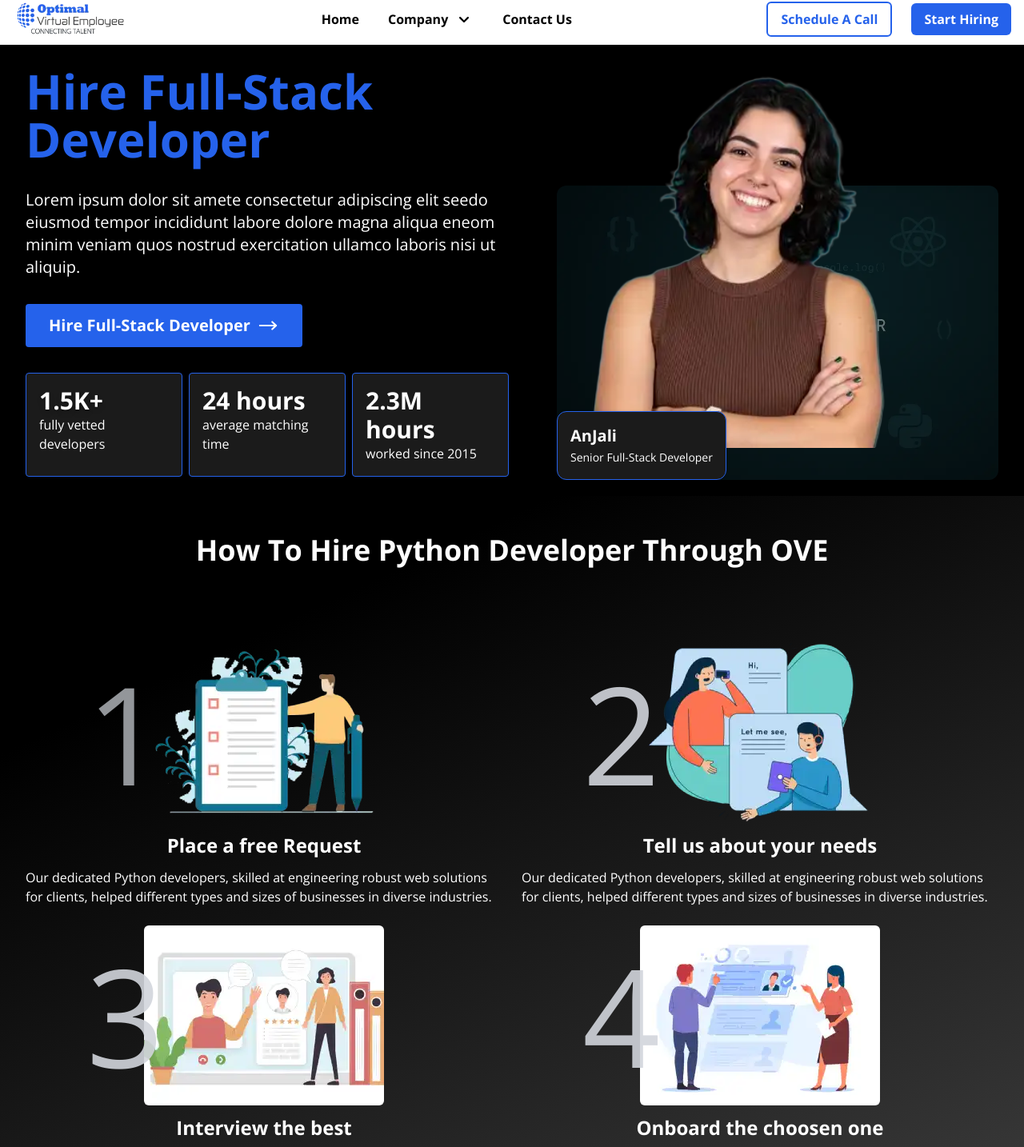
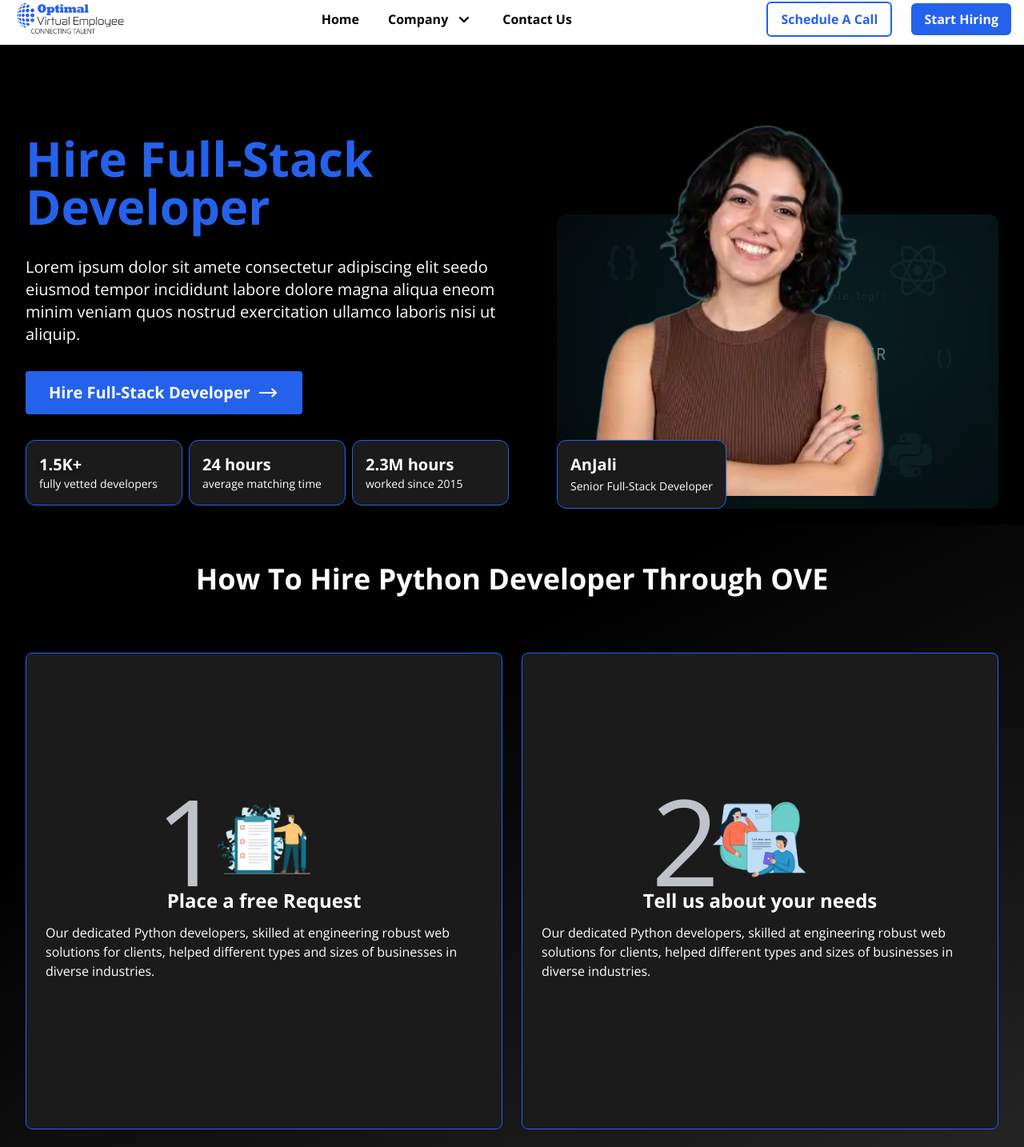
Before and after one commit to faizdev007/OVE_Web, a Next.js app: page /hire in a window 1280 px wide. Shown: the part 8-1442 px from the top of the page at 80% size. Built offline with nearby package versions, Linux system fonts and the light colour scheme; what tailwindcss-animated would draw is missing.

Commit message:
update testimonial and header and hire steps

```diff
--- a/app/hire/page.tsx
+++ b/app/hire/page.tsx
@@ -60,11 +60,39 @@ export default function Hire()
         ['Management Fee', '$799 (Fixed Fee)', '15–30% of total bill', '10–25% of total bill', '20–40% of total bill']
         ]
     };
+
+    const steps = [
+        {
+        step: 1,
+        title: "Place a free Request",
+        description: "Our dedicated Python developers, skilled at engineering robust web solutions for clients, helped different types and sizes of businesses in diverse industries.",
+        imgSrc: "/assets/hire/step1.webp"
+        },
+        {
+        step: 2,
+        title: "Tell us about your needs",
+        description: "Our dedicated Python developers, skilled at engineering robust web solutions for clients, helped different types and sizes of businesses in diverse industries.",
+        imgSrc: "/assets/hire/step2.webp"
+        },
+        {
+        step: 3,
+        title: "Interview the best",
+        description: "Our dedicated Python developers, skilled at engineering robust web solutions for clients, helped different types and sizes of businesses in diverse industries.",
+        imgSrc: "/assets/hire/step3.webp"
+        },
+        {
+        step: 4,
+        title: "Onboard the choosen one",
+        description: "Our dedicated Python developers, skilled at engineering robust web solutions for clients, helped different types and sizes of businesses in diverse industries.",
+        imgSrc: "/assets/hire/step4.webp"
+        }
+    ];
+
     return(
         <>
-            <div className="relative -top-15 2xl:top-0">
+            <div className="relative 2xl:top-0">
                 <section className="bg-black xl:h-max pt-16 lg:flex gap-2 dark:bg-gray-800 text-white relative px-4 sm:px-6 lg:px-8 mx-auto">
-                    <div className="flex w-full flex-col h-full justify-between gap-8 items-center md:items-start py-6">
+                    <div className="flex w-full flex-col h-full mt-6 justify-between gap-8 items-center md:items-start py-6">
                         <h1 className="text-oveblue md:text-6xl text-4xl font-bold">Hire Full-Stack Developer</h1>
                         <p className="md:text-xl">Lorem ipsum dolor sit amete consectetur adipiscing elit seedo eiusmod tempor incididunt labore dolore magna aliqua eneom minim veniam quos nostrud exercitation ullamco laboris nisi ut aliquip. </p>
                         <button className="bg-oveblue p-2 rounded w-max md:text-xl hover:bg-blue-700 px-6 font-bold border-5 border-oveblue/90 cursor-pointer flex gap-2 items-center hover:border-oveblue/50">Hire Full-Stack Developer
@@ -73,17 +101,17 @@ export default function Hire()
                             </svg>
                         </button>
                         <div className="grid md:grid-cols-3 gap-2 w-full">
-                            <div className="bg-boxFill p-4 rounded border border-oveblue drop-shadow-sm shadow-white">
-                                <h3 className="text-3xl font-bold text-shadow-lg">1.5K+</h3>
-                                <p>fully vetted developers</p>
+                            <div className="bg-boxFill p-4 rounded-xl border border-oveblue drop-shadow-sm shadow-white">
+                                <h3 className="md:text-xl font-bold text-shadow-lg">1.5K+</h3>
+                                <p className="text-xs md:text-sm">fully vetted developers</p>
                             </div>
-                            <div className="bg-boxFill p-4 rounded border border-oveblue drop-shadow-sm shadow-white">
-                                <h3 className="text-3xl font-bold">24 hours</h3>
-                                <p>average matching time</p>
+                            <div className="bg-boxFill p-4 rounded-xl border border-oveblue drop-shadow-sm shadow-white">
+                                <h3 className="md:text-xl font-bold">24 hours</h3>
+                                <p  className="text-xs md:text-sm">average matching time</p>
                             </div>
-                            <div className="bg-boxFill p-4 rounded border border-oveblue drop-shadow-sm shadow-white">
-                                <h3 className="text-3xl font-bold">2.3M hours</h3>
-                                <p>worked since 2015</p>
+                            <div className="bg-boxFill p-4 rounded-xl border border-oveblue drop-shadow-sm shadow-white">
+                                <h3 className="md:text-xl font-bold">2.3M hours</h3>
+                                <p  className="text-xs md:text-sm">worked since 2015</p>
                             </div>
                         </div>
                     </div>
@@ -95,46 +123,24 @@ export default function Hire()
                             <Image loading="lazy" src={'/assets/hire/anjali.png'} alt="developer" width={500} height={500} className="relative z-40"/>
                             <div className="absolute border border-oveblue z-40 bg-boxFill bottom-0 p-4 rounded-xl shadow-sm drop-shadow">
                                 <h3 className="md:text-xl font-bold">AnJali</h3>
-                                <span className="text-sm">Senior Full-Stack Developer</span>
+                                <span className="text-xs md:text-sm">Senior Full-Stack Developer</span>
                             </div>
                         </div>
                     </div>
                 </section>
                 <section className="py-12 blackgradiant text-white flex flex-col gap-6 relative px-4 py-2 sm:px-6 lg:px-8 mx-auto">
-                    <h2 className="mb-18 capitalize text-center font-bold md:text-4xl text-3xl">How to Hire Python developer through OVE</h2>
-                    <div className="grid md:grid-cols-2 gap-6 mb-6">
-                        <div className="flex relative flex-col items-center gap-3">
-                            <div className="relative z-10 w-max px-18 flex flex-col justify-center items-center">
-                                <span className="text-[170px] z-20 text-gray-300/70 absolute start-0 w-full h-full flex items-center ">1</span>
-                                <Image alt="imge" src={'/assets/hire/step1.webp'} width={400} height={400} className="w-auto h-auto rounded-md"/>
+                    <h2 className="mb-12 capitalize text-center font-bold md:text-4xl text-3xl">How to Hire Python developer through OVE</h2>
+                    <div className="grid md:grid-cols-2 2xl:grid-cols-4 gap-6 2xl:gap-4 mb-6">
+                        {steps.map((step, index) => (
+                            <div key={index} className="flex aspect-[1/1] max-h-[300] w-full flex-col justify-center items-center relative items-center gap-3 bg-boxFill p-6 rounded-lg border border-oveblue hover:border-oveblue/50 transition-all duration-300">
+                                <div className="relative w-max z-10 px-18 flex flex-col justify-center items-center">
+                                    <span className="text-[150px] z-20 text-gray-300/90 absolute start-0 w-full h-full hover:scale-125 transition-all flex items-center">{step.step}</span>
+                                    <Image alt="imge" src={step.imgSrc} width={400} height={400} className="w-32 h-auto rounded-md"/>
+                                </div>
+                                <h3 className="md:text-2xl text-center text-xl font-bold">{step.title}</h3>
+                                <p>{step.description}</p>
                             </div>
-                            <h3 className="md:text-2xl text-center text-xl font-bold">Place a free Request</h3>
-                            <p>Our dedicated Python developers, skilled at engineering robust web solutions for clients, helped different types and sizes of businesses in diverse industries.</p>
-                        </div>
-                        <div className="flex flex-col relative items-center gap-3">
-                            <div className="relative w-max z-10 px-18 flex flex-col justify-center items-center">
-                                <span className="text-[170px] z-20 text-gray-300/90 absolute start-0 w-full h-full flex items-center ">2</span>
-                                <Image alt="imge" src={'/assets/hire/step2.webp'} width={400} height={400} className="w-auto h-auto rounded-md"/>
-                            </div>
-                            <h3 className="md:text-2xl text-center text-xl font-bold">Tell us about your needs</h3>
-                            <p>Our dedicated Python developers, skilled at engineering robust web solutions for clients, helped different types and sizes of businesses in diverse industries.</p>
-                        </div>
-                        <div className="flex flex-col relative items-center gap-3">
-                            <div className="relative w-max z-10 px-18 flex flex-col justify-center items-center">
-                                <span className="text-[170px] z-20 text-gray-300/90 absolute start-0 w-full h-full flex items-center ">3</span>
-                                <Image alt="imge" src={'/assets/hire/step3.webp'} width={400} height={400} className="w-auto h-auto rounded-md"/>
-                            </div>
-                            <h3 className="md:text-2xl text-center text-xl font-bold">Interview the best</h3>
-                            <p>Our dedicated Python developers, skilled at engineering robust web solutions for clients, helped different types and sizes of businesses in diverse industries.</p>
-                        </div>
-                        <div className="flex flex-col relative items-center gap-3">
-                            <div className="relative w-max z-10 px-18 flex flex-col justify-center items-center">
-                                <span className="text-[170px] z-20 text-gray-300/90 absolute start-0 w-full h-full flex items-center ">4</span>
-                                <Image alt="imge" src={'/assets/hire/step4.webp'} width={400} height={400} className="w-auto h-auto rounded-md"/>
-                            </div>
-                            <h3 className="md:text-2xl text-center text-xl font-bold">Onboard the choosen one</h3>
-                            <p>Our dedicated Python developers, skilled at engineering robust web solutions for clients, helped different types and sizes of businesses in diverse industries.</p>
-                        </div>
+                        ))}
                     </div>
                     <div className="flex justify-center">
                         <a href="/contact-us" className="border-2 border-oveblue hover:bg-oveblue hover:drop-shadow-lg p-2 rounded-md w-max xl:text-3xl md:text-xl text-white px-6 font-bold cursor-pointer">Hire With Confidence</a>
@@ -194,9 +200,11 @@ export default function Hire()
                     <h2 className="text-3xl font-bold">Still Wasting Weeks Recruiting Python Developer ?</h2>
                     <p>Skip the hiring mess. Get top-tier python talent from us under 48 hours</p>
                     <div className="flex gap-3 items-center">
-                        <a href={'/contact-us'} aria-label="contact" className="rounded-md border-3 border-oveblue px-4 py-2 hover:bg-blue-700">Contact Us</a>
-                        /
-                        <a href={'/contact-us'} className="hover:underline hover:text-oveblue">Book A Call</a>
+                        <a href={'/contact-us'} aria-label="contact" className="rounded-md border-3 flex items-center gap-2 border-oveblue bg-oveblue px-4 py-2 hover:bg-blue-700">Contact Us
+                            <svg xmlns="http://www.w3.org/2000/svg" viewBox="0 0 20 20" fill="currentColor" className="size-7 font-bold">
+                                <path fillRule="evenodd" d="M2 10a.75.75 0 0 1 .75-.75h12.59l-2.1-1.95a.75.75 0 1 1 1.02-1.1l3.5 3.25a.75.75 0 0 1 0 1.1l-3.5 3.25a.75.75 0 1 1-1.02-1.1l2.1-1.95H2.75A.75.75 0 0 1 2 10Z" clipRule="evenodd" />
+                            </svg>
+                        </a>
                     </div>
                 </section>
 
@@ -296,8 +304,11 @@ export default function Hire()
                     </div>
                 </section>
                 <FaqSection/>
-                <section className="py-12 bg-white flex flex-col gap-6 relative px-4 py-2 sm:px-6 lg:px-8 mx-auto">
-                    <h2 className="text-3xl xl:text-5xl mb-4 font-bold text-center">Here are a few words shared by our Employees</h2>
+                <section className="py-12 bg-black flex flex-col gap-6 relative px-4 py-2 sm:px-6 lg:px-8 mx-auto">
+                    <h2 className="text-3xl xl:text-5xl mb-4 font-bold text-center text-white">Here are a few words shared by our Employees</h2>
+                    <div className="h-20 aspect-[3/1] overflow-hidden">
+                        <Image src={'/assets/google.webp'} alt="employee" width={500} height={500} className="mx-auto object-cover flex justify-center items-center w-48 aspect-[3/1] mb-6 rounded-lg shadow-lg"/>
+                    </div>
                     <TestimonialDev/>
                 </section>
             </div>
```
Also changed, not shown: components/TestimonialDev.js (+68 -22 lines), public/assets/google.png (added), public/assets/google.webp (added).
